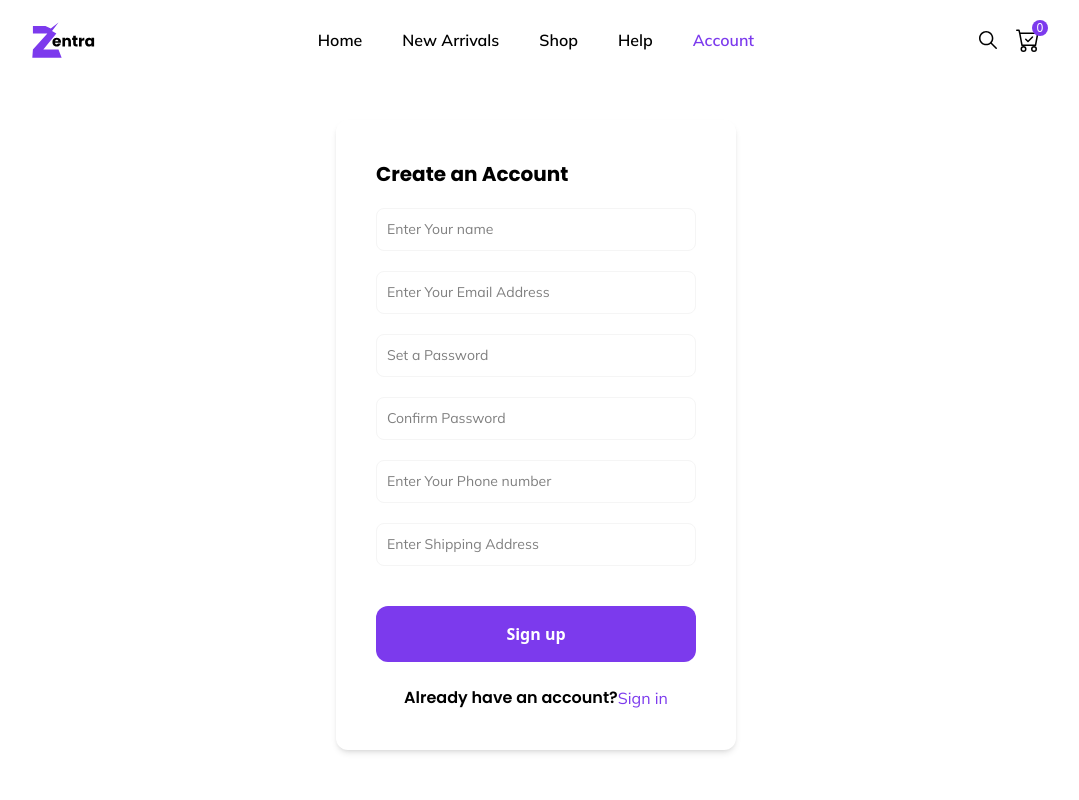
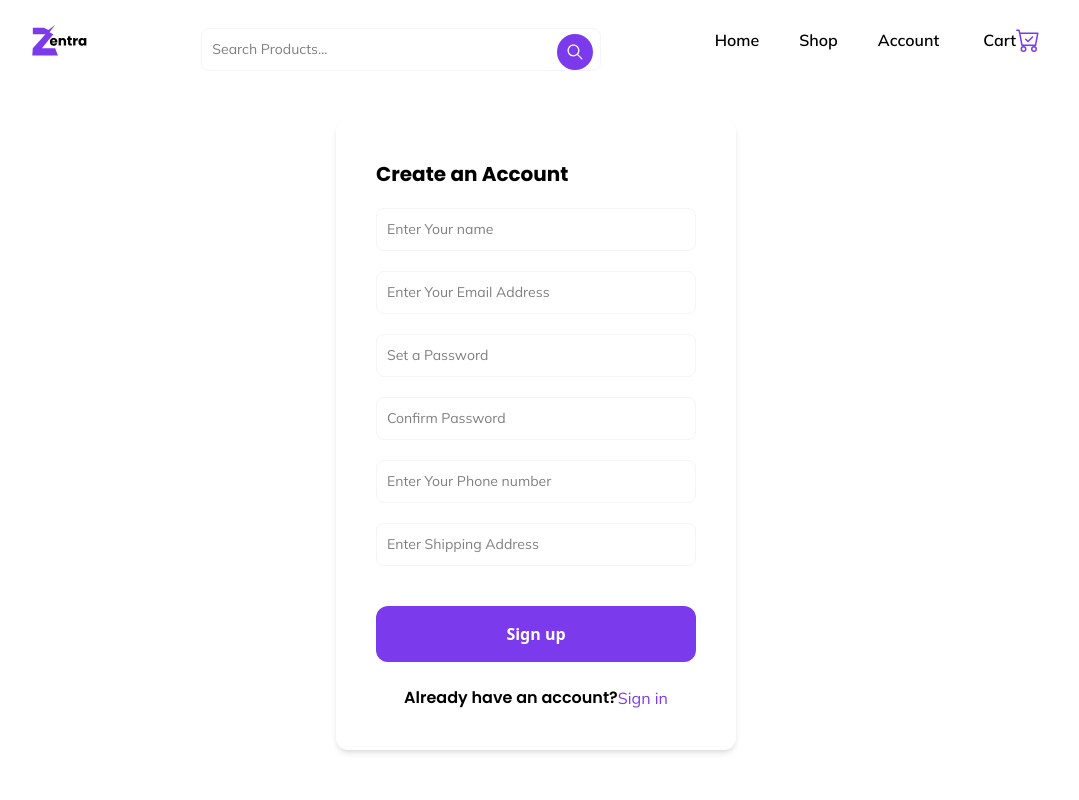
Before and after one commit to rhose1234/zentra, a React (Vite) app: page /signup in a window 1280 px wide. Shown: the top 800 px of the page, without its empty margins (104-1183 px from the left). Built offline with nearby package versions, Linux system fonts and the light colour scheme.

Commit message:
run build

```diff
--- a/src/Components/footer.jsx
+++ b/src/Components/footer.jsx
@@ -8,7 +8,7 @@ import facebook from "../assets/facebook.svg"
 export default function Footer() {
   return (
     <>
-    <footer className='py-10 px-6 lg:px-34 lg:py-24 bg-light text-black'>
+    <footer className='py-10 px-6 lg:px-34 lg:py-24 bg-light text-black' id='footer'>
 
 <div className='flex flex-col lg:flex-row justify-between '>
 
--- a/src/Components/navbar.jsx
+++ b/src/Components/navbar.jsx
@@ -1,173 +1,142 @@
-import React, {  useEffect, useState } from "react";
-
+import React, { useEffect, useState } from "react";
 import logo from "/Logo.svg";
 import { NavLink, Link, useNavigate } from "react-router-dom";
-
 import { IoIosSearch } from "react-icons/io";
 import { BsCartCheck } from "react-icons/bs";
 import { CgMenu, CgClose } from "react-icons/cg";
 import { useCart } from "./cartContext";
 
-
-
 export default function Navbar() {
-
-  // const {cartCount} = useContext(cartContext)
-
   const [isOpen, setIsOpen] = useState(false);
   const [scroll, setScrolled] = useState(false);
+  const { cartItems } = useCart();
+  const navigate = useNavigate();
 
-  const {cartItems} = useCart()
-  const navigate = useNavigate()
-
-
-  useEffect(()=> {
+  useEffect(() => {
     const handleScroll = () => {
-        if(window.scrollY > 20){
-            setScrolled(true)
-        }
-        else{
-            setScrolled(false)
-        }
-    }
-    window.addEventListener("scroll", handleScroll)
-
-    return () => window.removeEventListener("scroll", handleScroll)
-  }, [])
+      setScrolled(window.scrollY > 20);
+    };
+    window.addEventListener("scroll", handleScroll);
+    return () => window.removeEventListener("scroll", handleScroll);
+  }, []);
 
   return (
     <>
-    <nav
-        className={`navbar bg-white flex flex-row justify-between py-2 px-6 lg:px-34 items-center fixed top-0 left-0 w-full z-50 transition-shadow duration-300 ${
-          scroll ? "shadow-xl" : ""
+      {/* NAVBAR */}
+      <nav
+        className={`bg-white flex justify-between items-center py-2 px-6 lg:px-34 fixed top-0 left-0 w-full z-50 transition-shadow duration-300 ${
+          scroll ? "shadow-lg" : ""
         }`}
       >
-        <Link>
-          <img src={logo} className="h-16 w-16" />
+        {/* Logo */}
+        <Link to="/">
+          <img src={logo} alt="Logo" className="h-14 w-14" />
         </Link>
 
-        {/* desktop menu */}
-        <ul className="hidden md:flex flex-row justify-between space-x-10">
+
+   {/* Desktop Right Icons */}
+        <div className="hidden md:flex items-center flex jusify-center space-x-5">
+          {/* Search bar */}
+          <div className="relative w-100">
+            <input
+              type="text"
+              placeholder="Search Products..."
+              className="w-full py-2 pl-4 pr-12 border border-gray-300 rounded-full focus:outline-none focus:ring-2 focus:ring-purpla"
+            />
+            <button
+              type="button"
+              className="absolute right-2 top-11 -translate-y-1/2 bg-purpla p-2 rounded-full text-white hover:bg-purple-700 transition"
+            >
+              <IoIosSearch className="w-5 h-5" />
+            </button>
+          </div>
+
+
+        </div>
+
+        {/* Desktop Menu */}
+        <ul className="hidden md:flex items-center space-x-10 font-semibold">
           <li>
-            <NavLink to="/" className="font-semibold">
+            <NavLink to="/" className="hover:text-purpla transition">
               Home
             </NavLink>
           </li>
           <li>
-            <NavLink to="/arrivals" className="font-semibold">
-              New Arrivals
-            </NavLink>
-          </li>
-          <li>
-            <NavLink to="/shop" className="font-semibold">
+            <NavLink to="/shop" className="hover:text-purpla transition">
               Shop
             </NavLink>
           </li>
           <li>
-            <NavLink to="/help" className="font-semibold">
-              Help
+            <NavLink to="/signup" className="hover:text-purpla transition">
+              Account
             </NavLink>
           </li>
           <li>
-            <NavLink to="/signup" className="font-semibold">
-              Account
-            </NavLink>
+            {/* Cart */}
+          <div
+            className="relative flex items-center cursor-pointer"
+            onClick={() => navigate("/cart")}
+          >
+                                  <span className="ml-1 font-semibold">Cart</span>
+
+            <BsCartCheck className="w-6 h-6 text-purpla" />
+            {cartItems.length > 0 && (
+              <span className="absolute -top-2 -right-2 bg-purpla text-white text-xs rounded-full w-5 h-5 flex items-center justify-center">
+                {cartItems.length}
+              </span>
+            )}
+
+          </div>
           </li>
         </ul>
 
-        {/* icons */}
-        <div className="hidden md:flex lg:flex flex flex-row justify-between space-x-4">
-          <IoIosSearch className="w-6 h-6 cursor-pointer" />
-          <div className="relative">
-            <BsCartCheck
-              className="w-6 h-6 cursor-pointer"
-              onClick={() => navigate("/cart")}
-            />
-            {
-              cartItems.length > 0 ? (
-            <span className="absolute -top-2 -right-2 bg-purpla text-white text-xs rounded-full w-4 h-4 flex items-center justify-center">
-            {cartItems.length}</span>
-            ) : ( <span className="absolute -top-2 -right-2 bg-purpla text-white text-xs rounded-full w-4 h-4 flex items-center justify-center">
-            {cartItems.length}</span>)}
-            </div>
 
-        </div>
 
-        {/* mobile menu */}
+        {/* Hamburger for mobile */}
         <button
           className="md:hidden focus:outline-none"
           onClick={() => setIsOpen(!isOpen)}
         >
           {isOpen ? (
-            <CgClose className="h-7 w-7" />
+            <CgClose className="h-7 w-7 text-purpla" />
           ) : (
-            <CgMenu className="h-7 w-7" />
+            <CgMenu className="h-7 w-7 text-purpla" />
           )}
         </button>
       </nav>
 
-      {/* Mobile menu dropdown */}
+      {/* MOBILE MENU */}
       {isOpen && (
-        <ul className="md:hidden flex flex-col justify-between space-y-4 bg-purpla px-8 z-50 py-6 text-white w-full  absolute top-18 left-0 transition-all duration-300 ease-in-out">
+        <ul className="md:hidden flex flex-col space-y-4 bg-purpla text-white py-6 px-8 w-full absolute top-[70px] left-0 z-40 shadow-lg">
           <li>
-            <NavLink
-              to="/"
-              className="font-semibold"
-              onClick={() => setIsOpen(false)}
-            >
+            <NavLink to="/" onClick={() => setIsOpen(false)}>
               Home
             </NavLink>
           </li>
           <li>
-            <NavLink
-              to="/arrivals"
-              className="font-semibold"
-              onClick={() => setIsOpen(false)}
-            >
-              New Arrivals
-            </NavLink>
-          </li>
-          <li>
-            <NavLink
-              to="/shop"
-              className="font-semibold"
-              onClick={() => setIsOpen(false)}
-            >
+            <NavLink to="/shop" onClick={() => setIsOpen(false)}>
               Shop
             </NavLink>
           </li>
           <li>
-            <NavLink
-              to="/help"
-              className="font-semibold"
-              onClick={() => setIsOpen(false)}
-            >
-              Help
-            </NavLink>
-          </li>
-          <li>
-            <NavLink
-              to="/signup"
-              className="font-semibold"
-              onClick={() => setIsOpen(false)}
-            >
+            <NavLink to="/signup" onClick={() => setIsOpen(false)}>
               Account
             </NavLink>
           </li>
 
-          <div className="flex lg:flex flex flex-row space-x-4">
-            <IoIosSearch
-              className="w-6 h-6 cursor-pointer"
-              onClick={() => setIsOpen(false)}
-            />
-
-            <div>
-            <BsCartCheck
-              className="w-6 h-6 cursor-pointer"
-              onClick={() => navigate("/cart")}
-            />
+          {/* Mobile Icons */}
+          <div className="flex items-center space-x-6 mt-4">
+            <IoIosSearch className="w-6 h-6 cursor-pointer" />
+            <div
+              className="flex items-center space-x-1"
+              onClick={() => {
+                navigate("/cart");
+                setIsOpen(false);
+              }}
+            >
+              <BsCartCheck className="w-6 h-6" />
+              <span>Cart</span>
             </div>
-
           </div>
         </ul>
       )}
--- a/src/Pages/cart.jsx
+++ b/src/Pages/cart.jsx
@@ -22,20 +22,22 @@ export default function Cart() {
     <div className="px-8 lg:px-34 md:px-30 py-40">
 
       {cartItems.length === 0 ? (
-        <div>
+        <div className="">
         <h1 className="text-3xl font-bold mb-8 text-purpla text-center ">Your Shopping Cart</h1>
         <p className="text-gray-600 text-center">Your cart is empty😪!!!!</p>
         </div>
       ) : (
         <>
         <div>
-            <h1 className="text-3xl font-bold mb-8 text-purpla text-start ">Your Shopping Cart</h1>
+        <h1 className="text-3xl font-bold mb-8 text-purpla text-start mb-10 ">Your Shopping Cart</h1>
+
+        <div className="w-full px-4 md:px-10 shadow-sm bg-white py-10 rounded-xl">
           {cartItems.map((item) => (
 
 
             <div
               key={item.product.id}
-              className="flex items-center justify-between mb-6 border-b border-gray-200 pb-4"
+              className="flex flex-col md:flex-row  items-center justify-between mb-6 border-b border-gray-200 pb-4"
             >
               <div className="flex items-center space-x-4">
                 <img
@@ -44,16 +46,16 @@ export default function Cart() {
                   className="w-20 h-20 object-contain rounded-md"
                 />
                 <div>
-                  <h2 className="font-bold text-lg">{item.product.title}</h2>
-                  <p className="text-gray-500 text-sm">${item.product.price}</p>
+                  <h2 className="font-bold text-lg w-80">{item.product.title}</h2>
+                  <p className="text-gray-500 text-sm">{`$${item.product.price} per one`}</p>
                 </div>
               </div>
 
               <div className="flex items-center space-x-6">
 
-                <p className="font-medium">Qty: {item.quantity}</p>
+                <p className="font-medium text-black">Qty: {item.quantity}</p>
                 <p className="font-bold text-purpla">
-                  ${(item.product.price * item.quantity).toFixed(2)}
+                  ${(item.product.price * item.quantity).toLocaleString(undefined, {minimumFractionDigits : 2, maximumFractionDigits : 2})}
                 </p>
 
                  <button onClick={() => removeItem(item.product.id)} >
@@ -63,19 +65,22 @@ export default function Cart() {
             </div>
 
           ))}
+
+
            </div>
 
-          <div className="flex justify-between items-center mt-10">
+          <div className="flex justify-between items-center mt-10 px-20">
             <h3 className="text-xl font-bold">Total:</h3>
-            <h3 className="text-2xl font-bold text-purpla">${total.toFixed(2)}</h3>
+            <h3 className="text-2xl font-bold text-purpla">${total.toLocaleString(undefined, {maximumFractionDigits : 2, minimumFractionDigits: 2})}</h3>
           </div>
 
-          <Link>
-           <button  className="flex items-center text-center justify-center gap-2 flex-row bg-purpla text-white px-6 py-3 rounded-lg font-bold transition duration-200 mt-10">
-                      <span>Make Payments</span>
+          <Link className="flex justify-end ">
+           <button  className="flex items-center text-center justify-center gap-2 flex-row bg-purpla text-white px-20 py-3 rounded-lg font-bold transition duration-200 mt-10">
+                      <span>Checkout</span>
                       <FaMoneyCheck className="h-6 w-6" />
                     </button>
            </Link>
+             </div>
         </>
       )}
     </div>
--- a/src/Pages/productDetails.jsx
+++ b/src/Pages/productDetails.jsx
@@ -108,7 +108,7 @@ export default function ProductDetails() {
                 className="w-10 h-10 flex items-center justify-center text-lg font-bold text-gray-600 bg-gray-100 rounded-full hover:bg-gray-200 transition"> + </button>
             </div>
 
-            <h2 className="text-4xl/8 text-purpla font-extrabold"> ${products.price * count} </h2>
+            <h2 className="text-4xl/8 text-purpla font-extrabold"> ${(products.price * count).toLocaleString(undefined, {maximumFractionDigits : 2, minimumFractionDigits : 2})} </h2>
 
           </div>
 
--- a/src/Pages/shop.jsx
+++ b/src/Pages/shop.jsx
@@ -93,7 +93,7 @@ if (selectedCategory === "Clothing") {
       <p className="text-black mt-8 text-base/6 h-20">{item.description.slice(0,80)}</p>
 
       <div className='flex flex-row items-center justify-between mt-6'>
-        <h4 className="text-purpla font-bold text-3xl">{`$${item.price}`}</h4>
+        <h4 className="text-purpla font-bold text-3xl">{`$${item.price.toLocaleString()}`}</h4>
 
           <Link to={`/products/${item.id}`}>
           <button className="bg-purpla text-white rounded-md flex flex-row items-center space-x-2 py-2 px-6">
```
